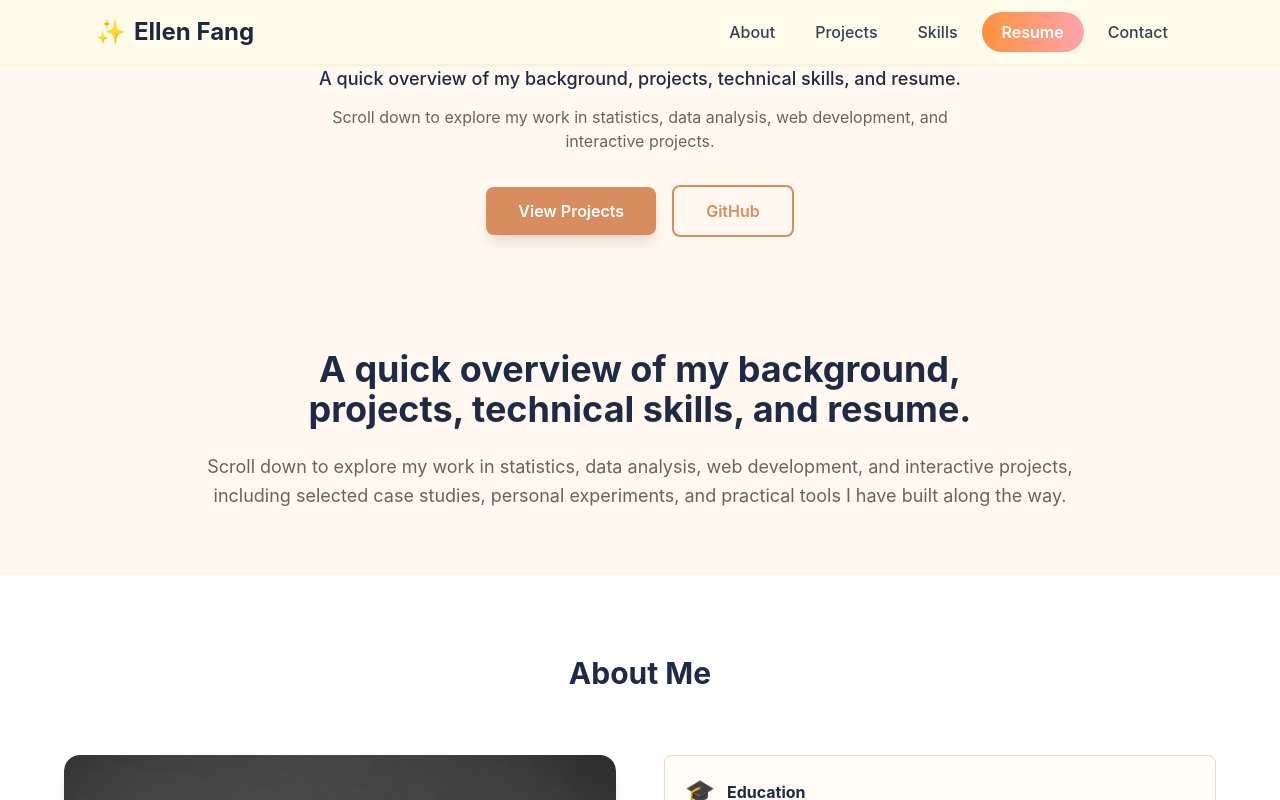
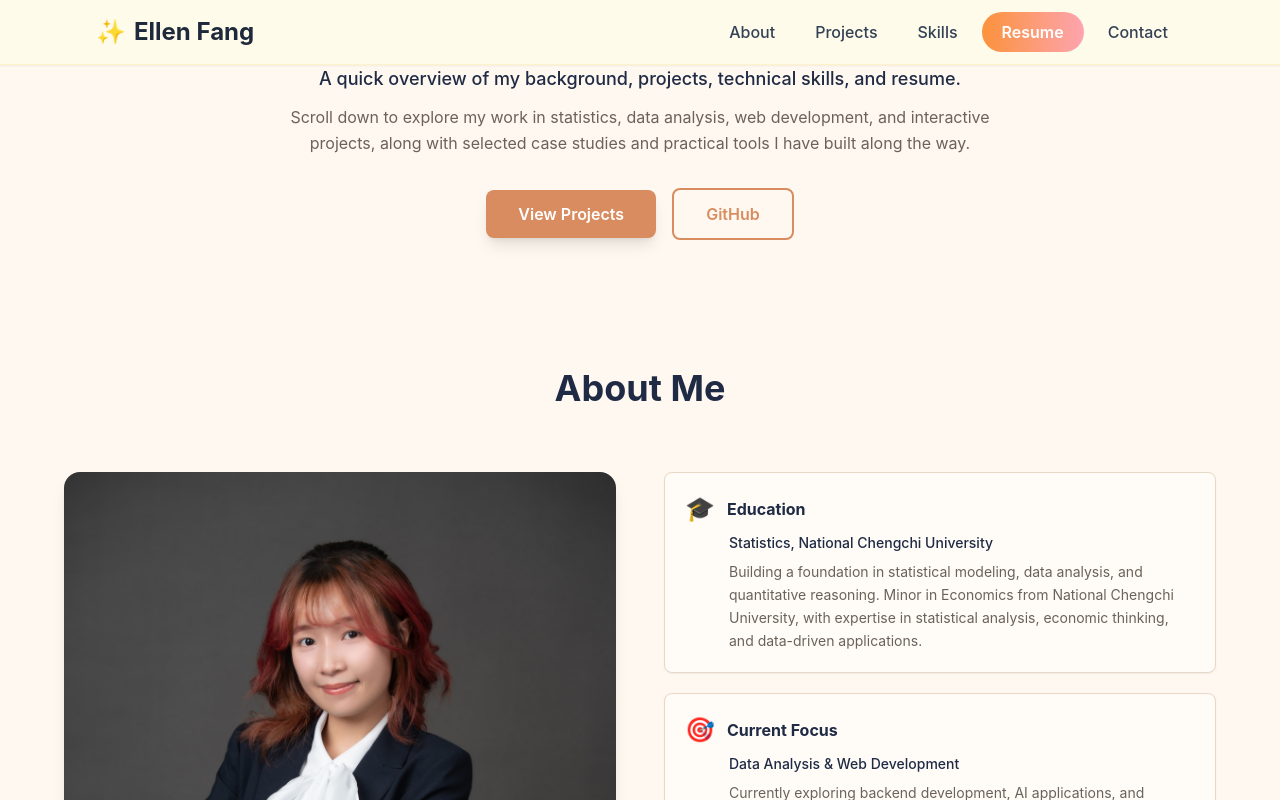
Before and after one commit to Ellen-Fang/ellen-fang-portfolio, a React (Vite) app: page / in a window 1280 px wide. Shown: the top 800 px of the page. Built offline with nearby package versions, Linux system fonts and the light colour scheme.

Commit message:
Fix About page - remove duplicate hero section, update Hero component paragraph

```diff
--- a/src/components/About.jsx
+++ b/src/components/About.jsx
@@ -23,21 +23,9 @@ function About() {
   ]
 
   return (
-    <>
-      {/* Hero Section */}
-      <section id="about-hero" className="py-16 px-4" style={{backgroundColor: '#FFF8F0'}}>
-        <div className="max-w-6xl mx-auto">
-          <div className="hero-text text-center">
-            <h2 className="text-4xl font-bold mb-6" style={{color: '#1F2A44'}}>A quick overview of my background, projects, technical skills, and resume.</h2>
-            <p className="text-lg" style={{color: '#6B625B'}}>Scroll down to explore my work in statistics, data analysis, web development, and interactive projects, including selected case studies, personal experiments, and practical tools I have built along the way.</p>
-          </div>
-        </div>
-      </section>
-
-      {/* Main About Section */}
-      <section id="about" className="py-20 px-4" style={{backgroundColor: '#FFFFFF'}}>
-        <div className="max-w-6xl mx-auto">
-          <h2 className="text-3xl font-bold mb-16 text-center" style={{color: '#1F2A44'}}>About Me</h2>
+    <section id="about" className="py-20 px-4" style={{backgroundColor: '#FFF8F0'}}>
+      <div className="max-w-6xl mx-auto">
+        <h2 className="text-4xl font-bold mb-16 text-center" style={{color: '#1F2A44'}}>About Me</h2>
 
         <div className="grid md:grid-cols-2 gap-12">
           <div className="space-y-6">
@@ -121,7 +109,6 @@ function About() {
         </div>
       </div>
     </section>
-    </>
   )
 }
 
--- a/src/components/Hero.jsx
+++ b/src/components/Hero.jsx
@@ -7,8 +7,8 @@ function Hero() {
         <p className="text-lg mb-3 leading-relaxed font-medium" style={{color: '#1F2A44'}}>
           A quick overview of my background, projects, technical skills, and resume.
         </p>
-        <p className="text-sm md:text-base mb-8 leading-relaxed max-w-2xl mx-auto" style={{color: '#6B625B'}}>
-          Scroll down to explore my work in statistics, data analysis, web development, and interactive projects.
+        <p className="hero-paragraph" style={{color: '#6B625B'}}>
+          Scroll down to explore my work in statistics, data analysis, web development, and interactive projects, along with selected case studies and practical tools I have built along the way.
         </p>
 
         <div className="flex flex-col sm:flex-row gap-4 justify-center items-center">
--- a/src/index.css
+++ b/src/index.css
@@ -50,17 +50,11 @@ html {
 }
 
 /* Hero Text Styles */
-.hero-text h2,
-.hero-text p {
+.hero-paragraph {
+  font-size: 1rem;
+  line-height: 1.6;
+  max-width: 900px;
+  margin: 0 auto 2rem;
+  text-align: center;
   text-wrap: balance;
 }
-
-.hero-text h2 {
-  margin-bottom: 1.5rem;
-}
-
-.hero-text p {
-  max-width: 930px;
-  margin: 0 auto;
-  line-height: 1.6;
-}
```
